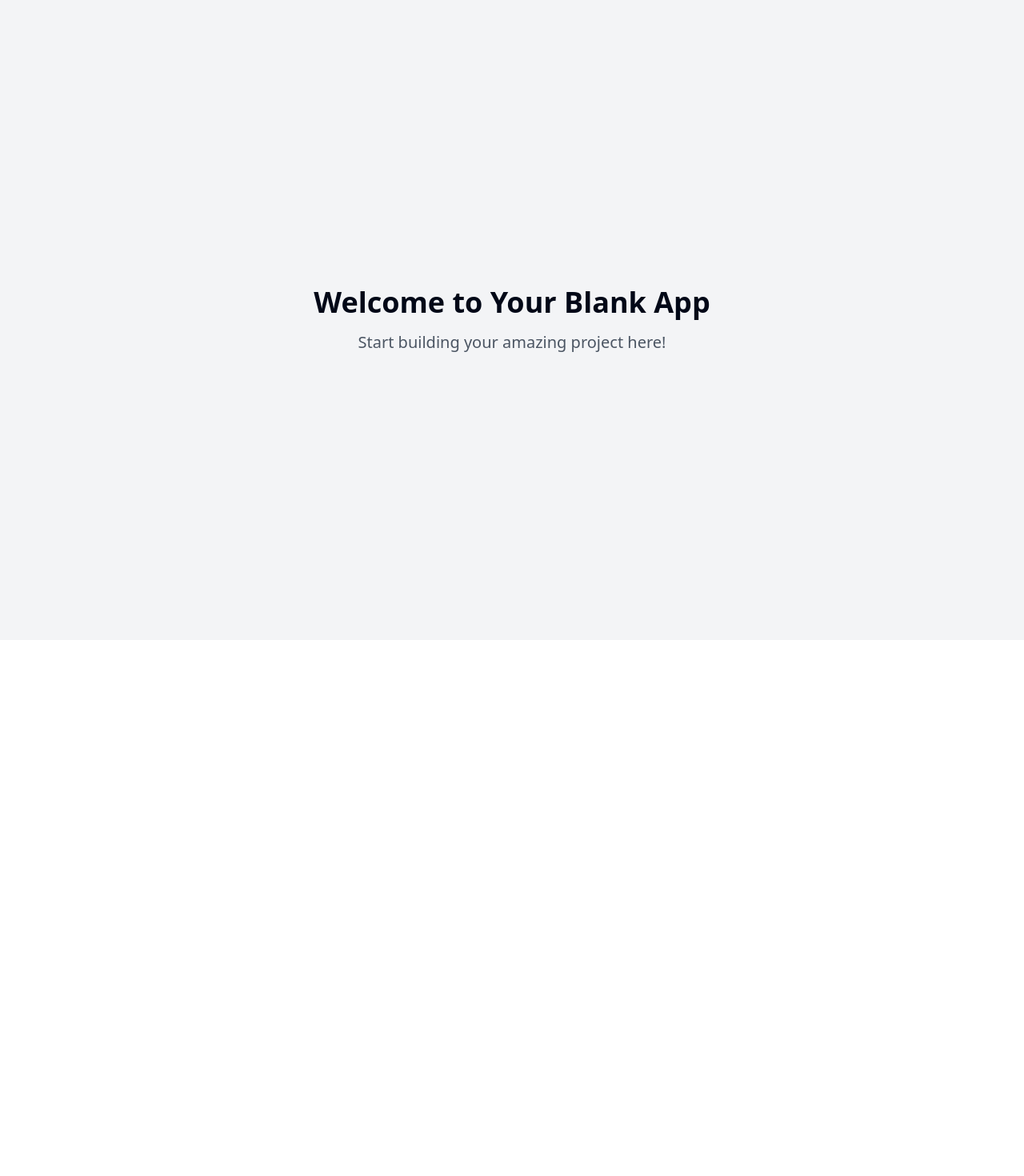
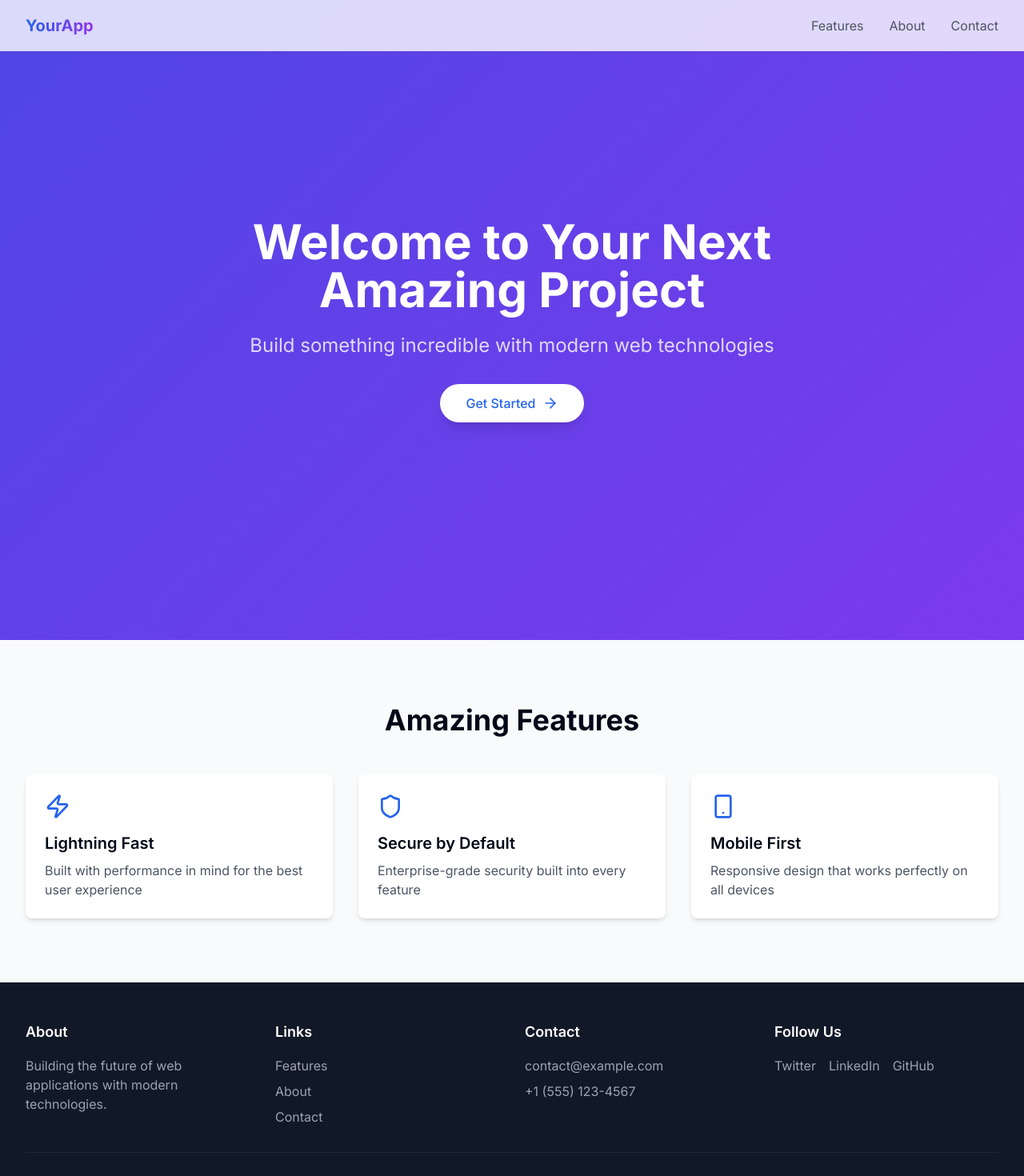
Before and after one commit to draminesaid2/react-journey-starter-07, a React (Vite) app: page / in a window 1280 px wide. Shown: the top 1470 px of the page at 80% size. Before the commit the page ends 800 px from the top, so only its background shows below. Built offline with nearby package versions, Linux system fonts and the light colour scheme.

Commit message:
Start React JS project
Initialized a new React JS project structure with necessary configuration files and components.
[skip gpt_engineer]

```diff
--- /dev/null
+++ b/src/components/Features.tsx
@@ -0,0 +1,45 @@
+import { Zap, Shield, Smartphone } from "lucide-react";
+
+const Features = () => {
+  const features = [
+    {
+      icon: <Zap className="w-8 h-8 text-blue-600" />,
+      title: "Lightning Fast",
+      description: "Built with performance in mind for the best user experience"
+    },
+    {
+      icon: <Shield className="w-8 h-8 text-blue-600" />,
+      title: "Secure by Default",
+      description: "Enterprise-grade security built into every feature"
+    },
+    {
+      icon: <Smartphone className="w-8 h-8 text-blue-600" />,
+      title: "Mobile First",
+      description: "Responsive design that works perfectly on all devices"
+    }
+  ];
+
+  return (
+    <section id="features" className="py-20 bg-gray-50">
+      <div className="max-w-7xl mx-auto px-4 sm:px-6 lg:px-8">
+        <h2 className="text-3xl md:text-4xl font-bold text-center mb-12">
+          Amazing Features
+        </h2>
+        <div className="grid md:grid-cols-3 gap-8">
+          {features.map((feature, index) => (
+            <div
+              key={index}
+              className="p-6 bg-white rounded-lg shadow-md hover:shadow-lg transition-shadow"
+            >
+              <div className="mb-4">{feature.icon}</div>
+              <h3 className="text-xl font-semibold mb-2">{feature.title}</h3>
+              <p className="text-gray-600">{feature.description}</p>
+            </div>
+          ))}
+        </div>
+      </div>
+    </section>
+  );
+};
+
+export default Features;
--- /dev/null
+++ b/src/components/Footer.tsx
@@ -0,0 +1,62 @@
+const Footer = () => {
+  return (
+    <footer className="bg-gray-900 text-white py-12">
+      <div className="max-w-7xl mx-auto px-4 sm:px-6 lg:px-8">
+        <div className="grid md:grid-cols-4 gap-8">
+          <div>
+            <h3 className="text-lg font-semibold mb-4">About</h3>
+            <p className="text-gray-400">
+              Building the future of web applications with modern technologies.
+            </p>
+          </div>
+          <div>
+            <h3 className="text-lg font-semibold mb-4">Links</h3>
+            <ul className="space-y-2">
+              <li>
+                <a href="#features" className="text-gray-400 hover:text-white transition-colors">
+                  Features
+                </a>
+              </li>
+              <li>
+                <a href="#about" className="text-gray-400 hover:text-white transition-colors">
+                  About
+                </a>
+              </li>
+              <li>
+                <a href="#contact" className="text-gray-400 hover:text-white transition-colors">
+                  Contact
+                </a>
+              </li>
+            </ul>
+          </div>
+          <div>
+            <h3 className="text-lg font-semibold mb-4">Contact</h3>
+            <ul className="space-y-2">
+              <li className="text-gray-400">contact@example.com</li>
+              <li className="text-gray-400">+1 (555) 123-4567</li>
+            </ul>
+          </div>
+          <div>
+            <h3 className="text-lg font-semibold mb-4">Follow Us</h3>
+            <div className="flex space-x-4">
+              <a href="#" className="text-gray-400 hover:text-white transition-colors">
+                Twitter
+              </a>
+              <a href="#" className="text-gray-400 hover:text-white transition-colors">
+                LinkedIn
+              </a>
+              <a href="#" className="text-gray-400 hover:text-white transition-colors">
+                GitHub
+              </a>
+            </div>
+          </div>
+        </div>
+        <div className="mt-8 pt-8 border-t border-gray-800 text-center text-gray-400">
+          <p>&copy; 2024 YourApp. All rights reserved.</p>
+        </div>
+      </div>
+    </footer>
+  );
+};
+
+export default Footer;
--- /dev/null
+++ b/src/components/Hero.tsx
@@ -0,0 +1,23 @@
+import { ArrowRight } from "lucide-react";
+
+const Hero = () => {
+  return (
+    <div className="min-h-screen flex items-center justify-center hero-gradient">
+      <div className="max-w-7xl mx-auto px-4 sm:px-6 lg:px-8 py-20 text-center">
+        <h1 className="text-4xl md:text-6xl font-bold text-white mb-6 animate-slide-up">
+          Welcome to Your Next
+          <br /> Amazing Project
+        </h1>
+        <p className="text-xl md:text-2xl text-white/80 mb-8 animate-slide-up" style={{ animationDelay: "0.1s" }}>
+          Build something incredible with modern web technologies
+        </p>
+        <button className="bg-white text-blue-600 px-8 py-3 rounded-full font-medium inline-flex items-center gap-2 hover:bg-opacity-90 transition-all animate-slide-up shadow-lg" style={{ animationDelay: "0.2s" }}>
+          Get Started
+          <ArrowRight size={20} />
+        </button>
+      </div>
+    </div>
+  );
+};
+
+export default Hero;
--- /dev/null
+++ b/src/components/Navbar.tsx
@@ -0,0 +1,74 @@
+import { Menu, X } from "lucide-react";
+import { useState } from "react";
+
+const Navbar = () => {
+  const [isOpen, setIsOpen] = useState(false);
+
+  return (
+    <nav className="fixed w-full bg-white/80 backdrop-blur-md z-50 shadow-sm">
+      <div className="max-w-7xl mx-auto px-4 sm:px-6 lg:px-8">
+        <div className="flex justify-between h-16">
+          <div className="flex items-center">
+            <span className="text-xl font-bold bg-clip-text text-transparent bg-gradient-to-r from-blue-600 to-purple-600">
+              YourApp
+            </span>
+          </div>
+
+          {/* Desktop menu */}
+          <div className="hidden md:flex items-center space-x-8">
+            <a href="#features" className="text-gray-600 hover:text-gray-900 transition-colors">
+              Features
+            </a>
+            <a href="#about" className="text-gray-600 hover:text-gray-900 transition-colors">
+              About
+            </a>
+            <a href="#contact" className="text-gray-600 hover:text-gray-900 transition-colors">
+              Contact
+            </a>
+          </div>
+
+          {/* Mobile menu button */}
+          <div className="md:hidden flex items-center">
+            <button
+              onClick={() => setIsOpen(!isOpen)}
+              className="text-gray-600 hover:text-gray-900 focus:outline-none"
+            >
+              {isOpen ? <X size={24} /> : <Menu size={24} />}
+            </button>
+          </div>
+        </div>
+      </div>
+
+      {/* Mobile menu */}
+      {isOpen && (
+        <div className="md:hidden">
+          <div className="px-2 pt-2 pb-3 space-y-1 bg-white">
+            <a
+              href="#features"
+              className="block px-3 py-2 text-gray-600 hover:text-gray-900 transition-colors"
+              onClick={() => setIsOpen(false)}
+            >
+              Features
+            </a>
+            <a
+              href="#about"
+              className="block px-3 py-2 text-gray-600 hover:text-gray-900 transition-colors"
+              onClick={() => setIsOpen(false)}
+            >
+              About
+            </a>
+            <a
+              href="#contact"
+              className="block px-3 py-2 text-gray-600 hover:text-gray-900 transition-colors"
+              onClick={() => setIsOpen(false)}
+            >
+              Contact
+            </a>
+          </div>
+        </div>
+      )}
+    </nav>
+  );
+};
+
+export default Navbar;
--- a/src/index.css
+++ b/src/index.css
@@ -1,3 +1,5 @@
+@import url('https://fonts.googleapis.com/css2?family=Inter:wght@400;500;600;700&display=swap');
+
 @tailwind base;
 @tailwind components;
 @tailwind utilities;
@@ -6,96 +8,47 @@
   :root {
     --background: 0 0% 100%;
     --foreground: 222.2 84% 4.9%;
-
     --card: 0 0% 100%;
     --card-foreground: 222.2 84% 4.9%;
-
     --popover: 0 0% 100%;
     --popover-foreground: 222.2 84% 4.9%;
-
-    --primary: 222.2 47.4% 11.2%;
+    --primary: 235 100% 50%;
     --primary-foreground: 210 40% 98%;
-
     --secondary: 210 40% 96.1%;
     --secondary-foreground: 222.2 47.4% 11.2%;
-
     --muted: 210 40% 96.1%;
     --muted-foreground: 215.4 16.3% 46.9%;
-
     --accent: 210 40% 96.1%;
     --accent-foreground: 222.2 47.4% 11.2%;
-
     --destructive: 0 84.2% 60.2%;
     --destructive-foreground: 210 40% 98%;
-
     --border: 214.3 31.8% 91.4%;
     --input: 214.3 31.8% 91.4%;
     --ring: 222.2 84% 4.9%;
-
     --radius: 0.5rem;
-
-    --sidebar-background: 0 0% 98%;
-
-    --sidebar-foreground: 240 5.3% 26.1%;
-
-    --sidebar-primary: 240 5.9% 10%;
-
-    --sidebar-primary-foreground: 0 0% 98%;
-
-    --sidebar-accent: 240 4.8% 95.9%;
-
-    --sidebar-accent-foreground: 240 5.9% 10%;
-
-    --sidebar-border: 220 13% 91%;
-
-    --sidebar-ring: 217.2 91.2% 59.8%;
   }
 
-  .dark {
-    --background: 222.2 84% 4.9%;
-    --foreground: 210 40% 98%;
-
-    --card: 222.2 84% 4.9%;
-    --card-foreground: 210 40% 98%;
-
-    --popover: 222.2 84% 4.9%;
-    --popover-foreground: 210 40% 98%;
-
-    --primary: 210 40% 98%;
-    --primary-foreground: 222.2 47.4% 11.2%;
-
-    --secondary: 217.2 32.6% 17.5%;
-    --secondary-foreground: 210 40% 98%;
-
-    --muted: 217.2 32.6% 17.5%;
-    --muted-foreground: 215 20.2% 65.1%;
-
-    --accent: 217.2 32.6% 17.5%;
-    --accent-foreground: 210 40% 98%;
-
-    --destructive: 0 62.8% 30.6%;
-    --destructive-foreground: 210 40% 98%;
-
-    --border: 217.2 32.6% 17.5%;
-    --input: 217.2 32.6% 17.5%;
-    --ring: 212.7 26.8% 83.9%;
-    --sidebar-background: 240 5.9% 10%;
-    --sidebar-foreground: 240 4.8% 95.9%;
-    --sidebar-primary: 224.3 76.3% 48%;
-    --sidebar-primary-foreground: 0 0% 100%;
-    --sidebar-accent: 240 3.7% 15.9%;
-    --sidebar-accent-foreground: 240 4.8% 95.9%;
-    --sidebar-border: 240 3.7% 15.9%;
-    --sidebar-ring: 217.2 91.2% 59.8%;
+  body {
+    @apply bg-background text-foreground antialiased;
+    font-family: 'Inter', sans-serif;
   }
 }
 
-@layer base {
-  * {
-    @apply border-border;
+.hero-gradient {
+  background: linear-gradient(135deg, #4F46E5 0%, #7C3AED 100%);
+}
+
+.animate-slide-up {
+  animation: slideUp 0.5s ease-out;
+}
+
+@keyframes slideUp {
+  from {
+    opacity: 0;
+    transform: translateY(20px);
   }
-
-  body {
-    @apply bg-background text-foreground;
+  to {
+    opacity: 1;
+    transform: translateY(0);
   }
 }
--- a/src/pages/Index.tsx
+++ b/src/pages/Index.tsx
@@ -1,12 +1,15 @@
-// Update this page (the content is just a fallback if you fail to update the page)
+import Navbar from "@/components/Navbar";
+import Hero from "@/components/Hero";
+import Features from "@/components/Features";
+import Footer from "@/components/Footer";
 
 const Index = () => {
   return (
-    <div className="min-h-screen flex items-center justify-center bg-gray-100">
-      <div className="text-center">
-        <h1 className="text-4xl font-bold mb-4">Welcome to Your Blank App</h1>
-        <p className="text-xl text-gray-600">Start building your amazing project here!</p>
-      </div>
+    <div className="min-h-screen">
+      <Navbar />
+      <Hero />
+      <Features />
+      <Footer />
     </div>
   );
 };
```
